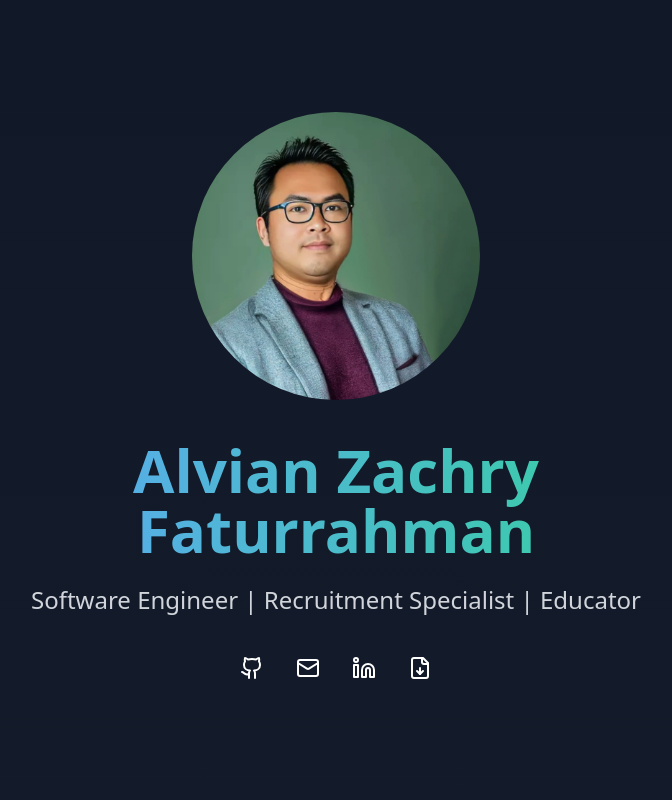
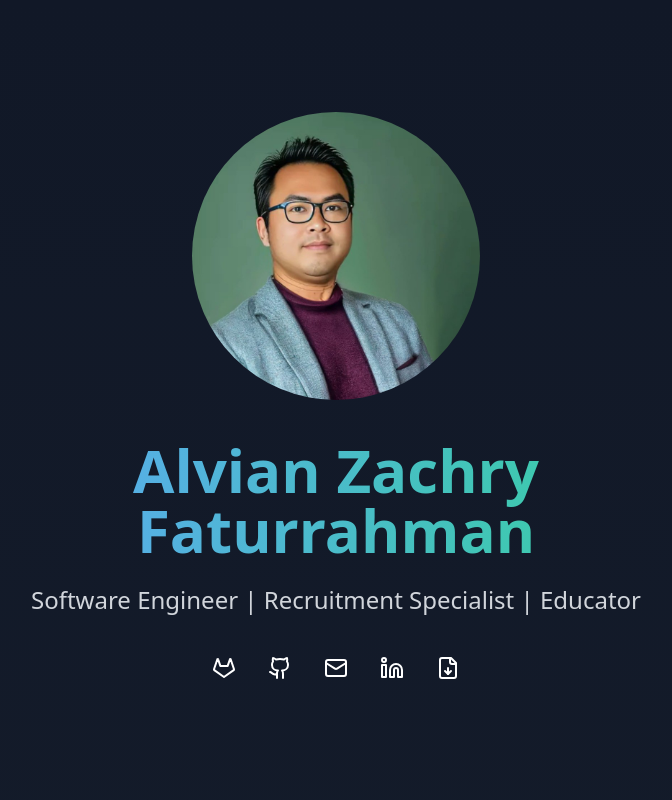
Before and after one commit to alvianzf/personal-page, a React (Vite) app: page / in a window 1280 px wide. Shown: the top 800 px of the page, without its empty margins (304-976 px from the left). Built offline with nearby package versions, Linux system fonts and the light colour scheme.

Commit message:
feat: add gitlab link

```diff
--- a/src/components/Hero/Hero.tsx
+++ b/src/components/Hero/Hero.tsx
@@ -1,5 +1,5 @@
 import React from 'react';
-import { Github, Mail, Linkedin, FileDown } from 'lucide-react';
+import { Github, Mail, Linkedin, FileDown, Gitlab } from 'lucide-react';
 import { profile } from '../../data/profile';
 import SocialLink from './SocialLink';
 import Picture from './Picture';
@@ -18,6 +18,7 @@ const Hero: React.FC = () => {
             {profile.title}
           </p>
           <div className="flex justify-center gap-4">
+          <SocialLink href={profile.gitlab} icon={<Gitlab size={24} />} label="GitHub" />
             <SocialLink href={profile.github} icon={<Github size={24} />} label="GitHub" />
             <SocialLink href={`mailto:${profile.email}`} icon={<Mail size={24} />} label="Email" />
             <SocialLink href={profile.linkedin} icon={<Linkedin size={24} />} label="LinkedIn" />
--- a/src/data/profile.ts
+++ b/src/data/profile.ts
@@ -11,6 +11,7 @@ export const profile = {
   title: "Software Engineer | Recruitment Specialist | Educator",
   email: "alvianzf@gmail.com",
   github: "https://github.com/alvianzf",
+  gitlab: "https://gitlab.com/alvianzf",
   linkedin: "https://linkedin.com/in/alvianzf",
   picture: picture,
   about: `Experienced Program Manager and Technical Lead with years in software engineering and education. Proven success in leading teams, designing scalable curricula, and implementing technology solutions. Expertise in mentoring engineers and students
```
